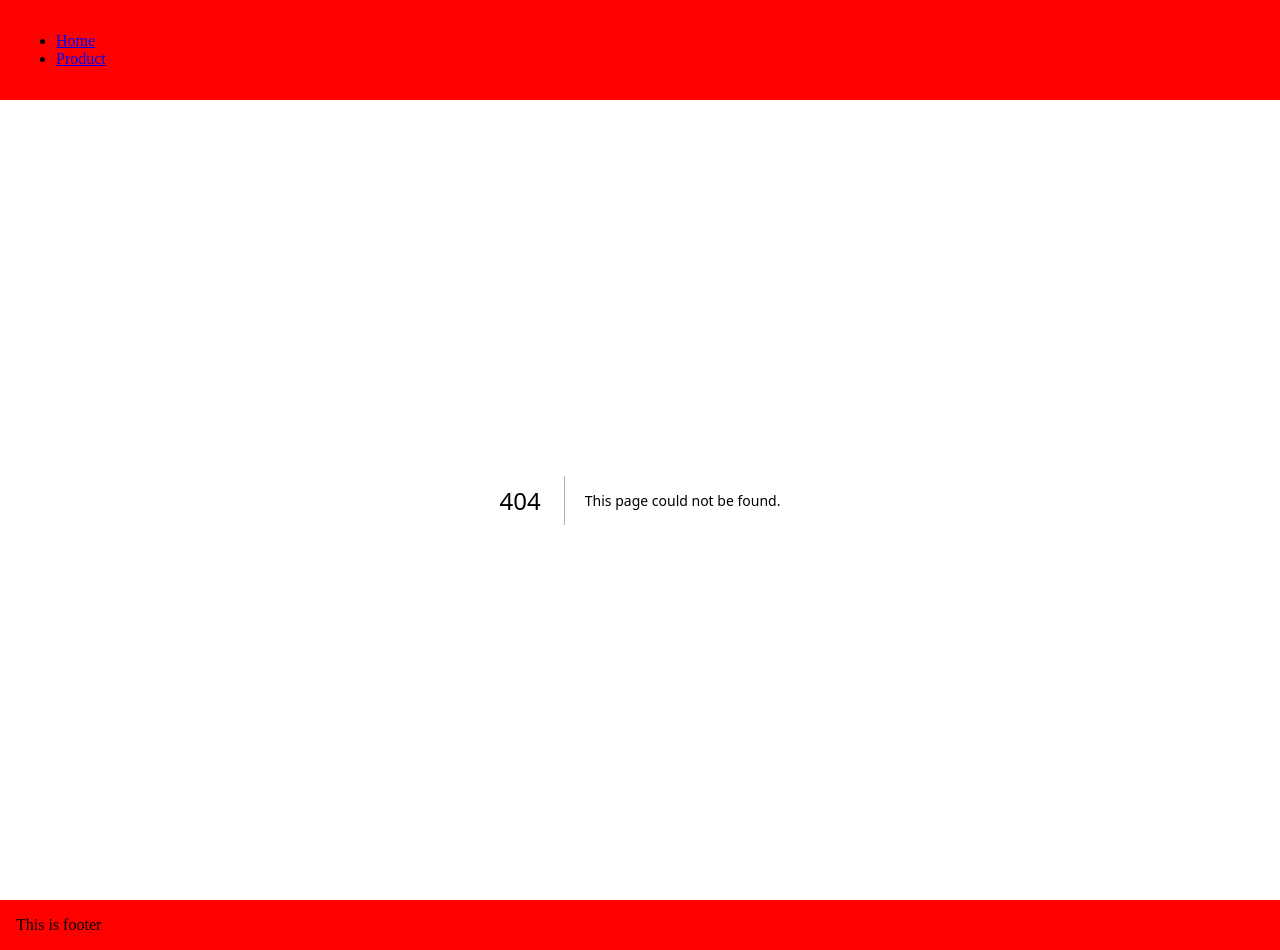
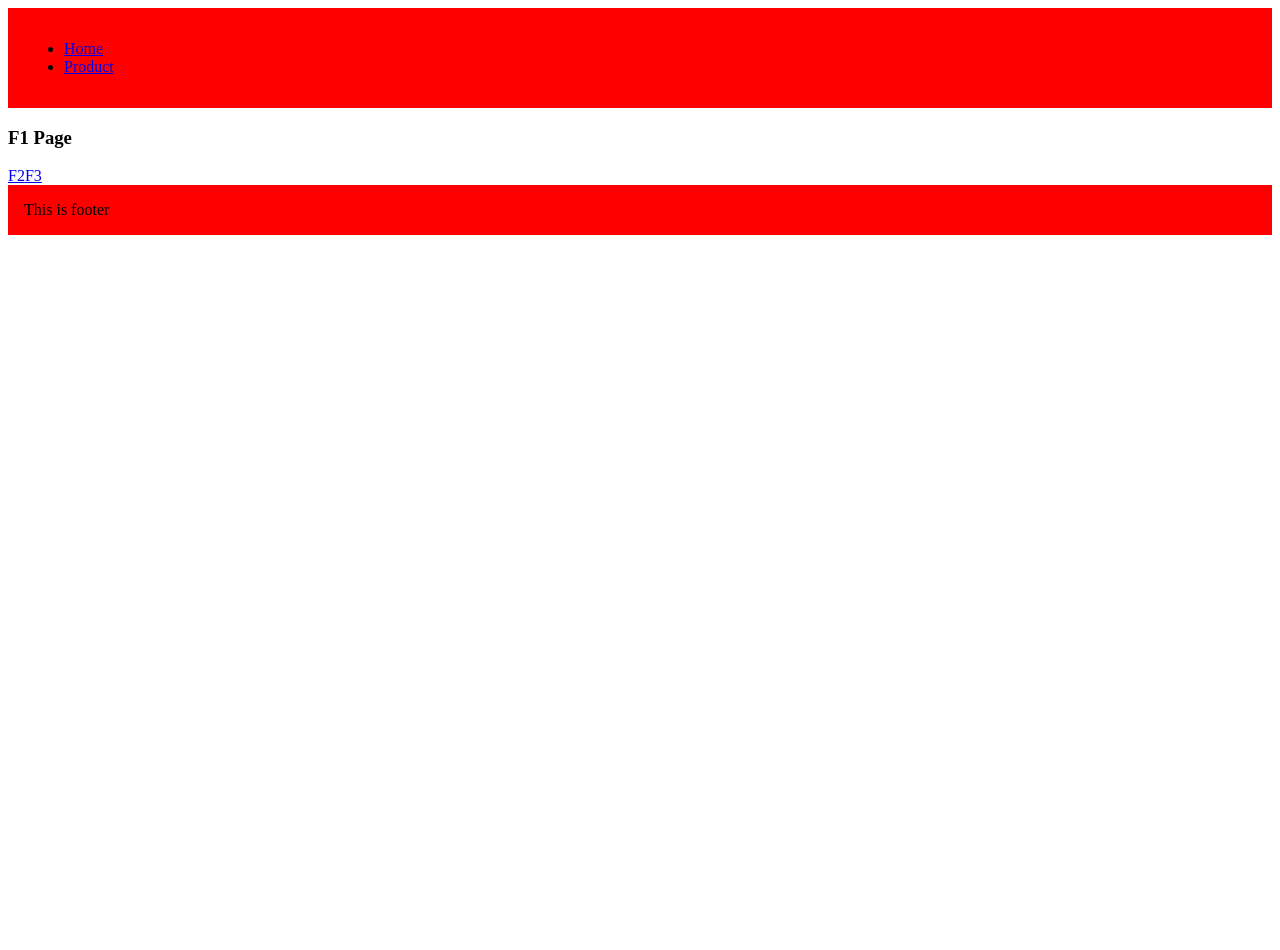
Before and after one commit to abhishek-sharma-simform/learning-nextjs-16, a Next.js app: page /f1 in a window 1280 px wide. Before the commit this address had no page. After the commit the page ends 800 px from the top, so only its background shows below. Built offline with nearby package versions, Linux system fonts and the light colour scheme.

Commit message:
feat : parallel routes

```diff
--- /dev/null
+++ b/app/f1/page.tsx
@@ -0,0 +1,14 @@
+import Link from "next/link";
+import React from "react";
+
+const F1 = () => {
+  return (
+    <div>
+      <h3>F1 Page</h3>
+      <Link href={"/f1/f2"}>F2</Link>
+      <Link href={"/f3"}>F3</Link>
+    </div>
+  );
+};
+
+export default F1;
```
Also changed, not shown: app/f1/(.)f2/page.tsx (added, +7 -0 lines), app/f1/(..)f3/page.tsx (added, +7 -0 lines), app/f1/f2/page.tsx (added, +7 -0 lines), app/f3/page.tsx (added, +7 -0 lines).
